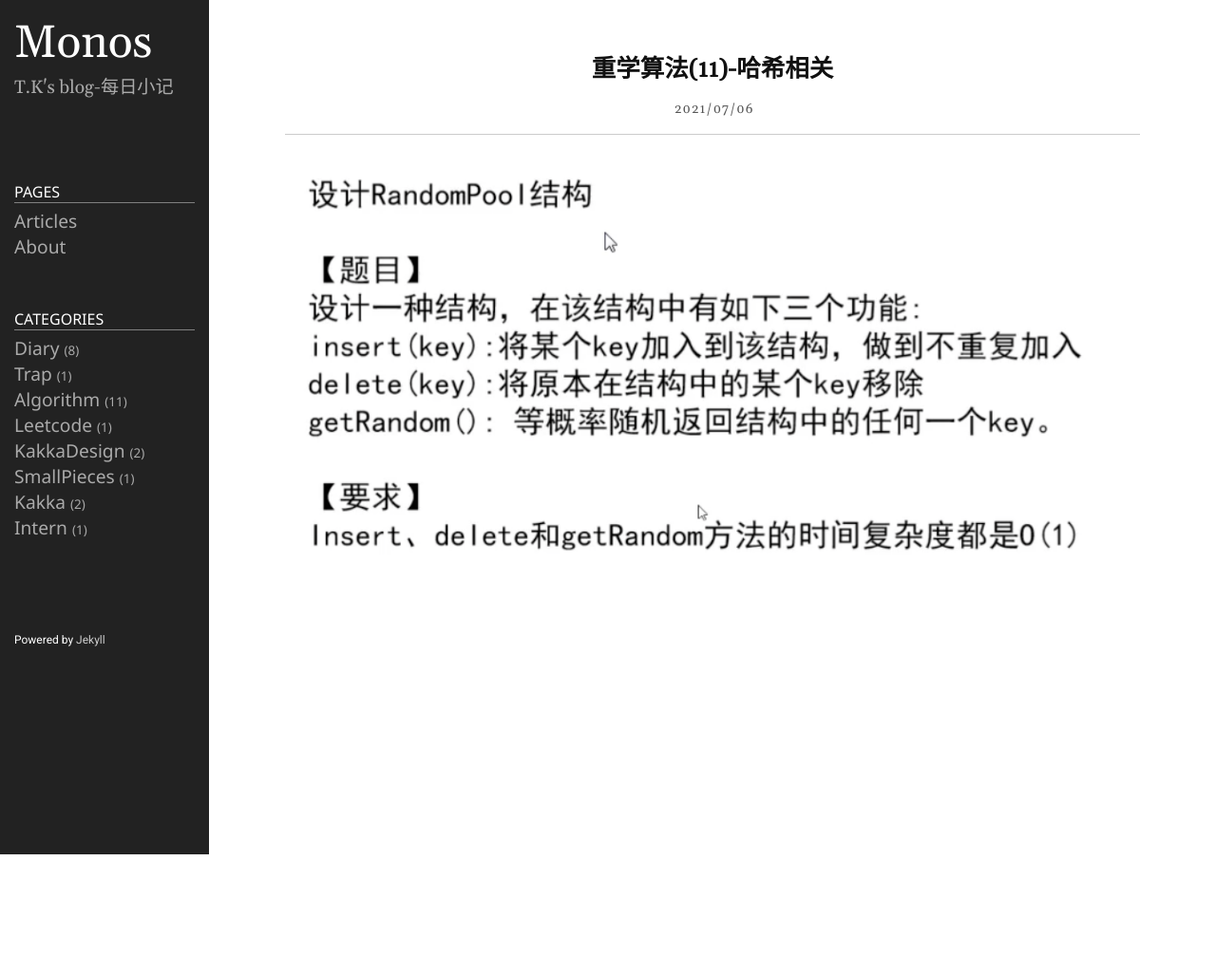
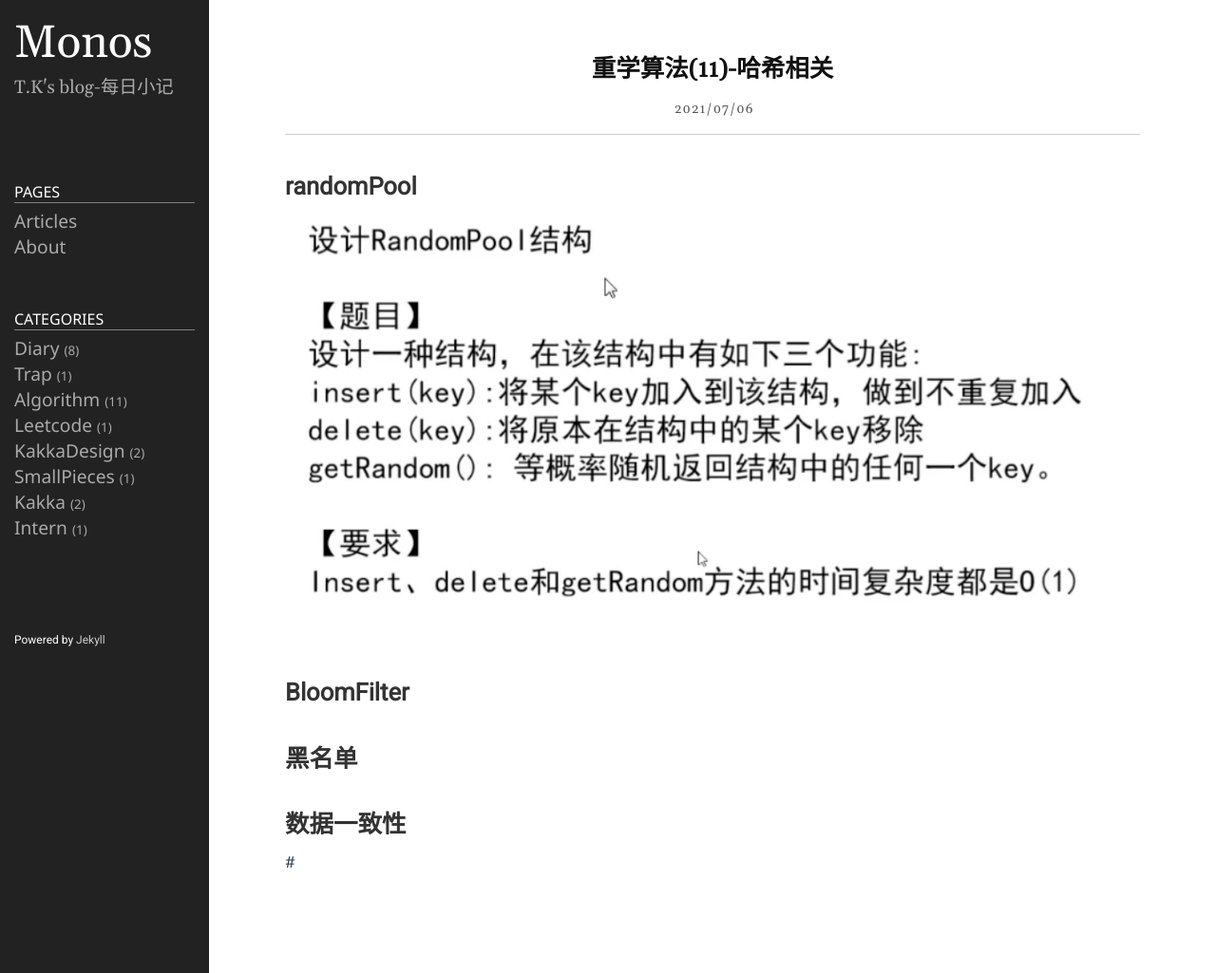
Before and after one commit to Taunk714/Taunk.github.io, a Jekyll site: the page built from 2021-07-06-重学算法(11)-哈希相关.md, in a window 1280 px wide. Shown: the whole page at 95% size. Built offline with Jekyll 4.4.1, drawn with Linux system fonts in a browser that asks for light colours; before the commit the page ends 900 px from its top, so only the background shows below that.

Commit message:
修改文件: 2021-07-06-重学算法(11)-哈希相关.md

```diff
--- a/2021-07-06-重学算法(11)-哈希相关.md
+++ b/2021-07-06-重学算法(11)-哈希相关.md
@@ -8,4 +8,9 @@ keywords: algorithm
 image: 1.jpg
 preview: 1
 ---
+# randomPool
 ![RandomPool](./images/1625558951985.png)
+# BloomFilter
+## 黑名单
+# 数据一致性
+#
```
